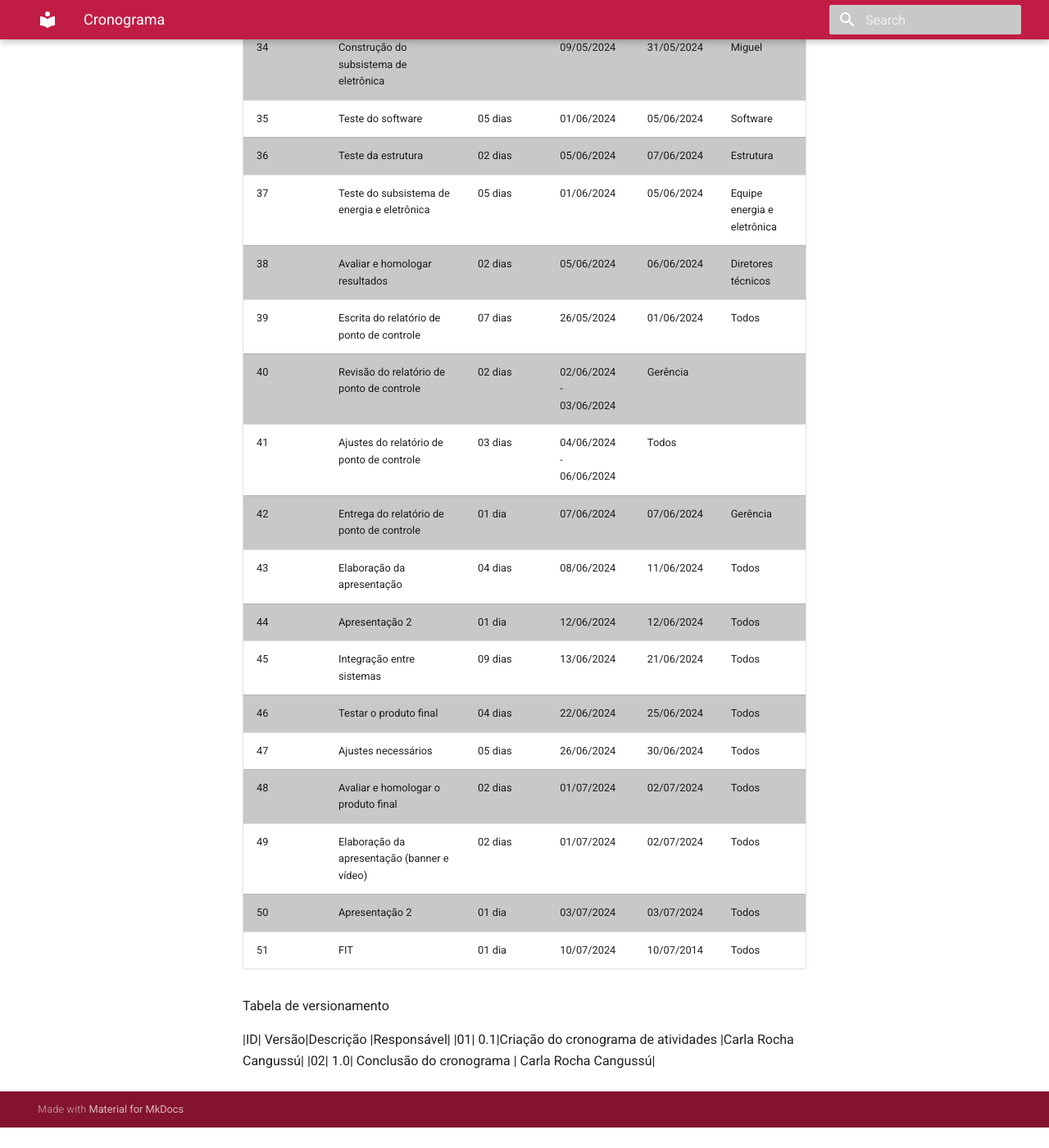
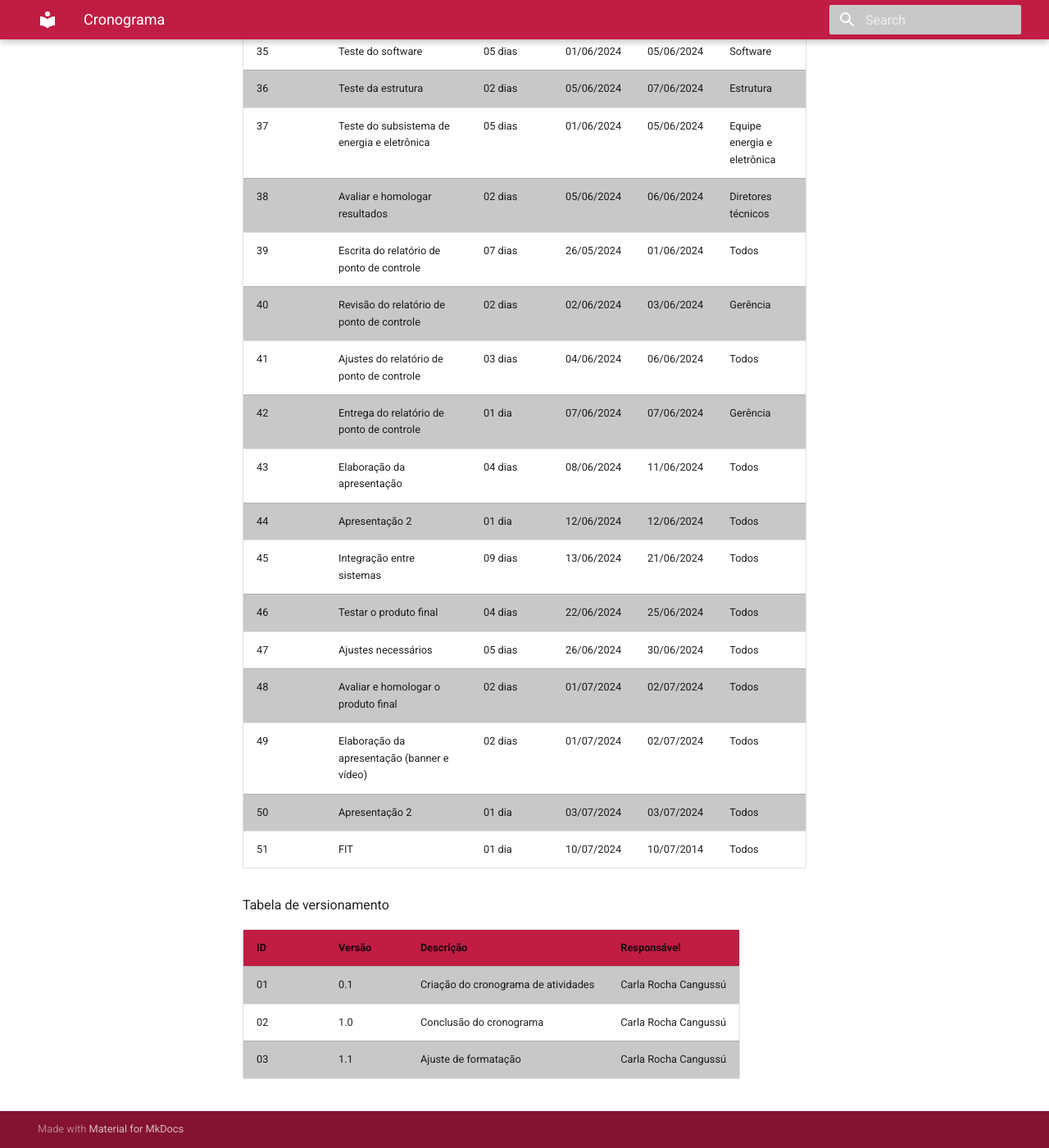
Before and after one commit to Calcioft/ScanPoint, an MkDocs documentation site: the page built from docs/geral/cronograma.md, in a window 1280 px wide and 1400 px high, scrolled down 2855 px. Shown: the whole window at 82% size. Built offline with MkDocs 1.6.1 and Material for MkDocs 9.7.7, drawn with Linux system fonts in a browser that asks for light colours; before the commit the page ends 4230 px from its top, so only the background shows below that; some of the changed lines change nothing that is shown; some of the changed text lies outside the part shown.

Commit message:
Ajuste de formatação

```diff
--- a/docs/geral/cronograma.md
+++ b/docs/geral/cronograma.md
@@ -24,26 +24,26 @@
 |18| Diagrama de pacotes|07 dias| 13/04/2024| 19/04/2024|Vinicius|
 |20| Documento de visão |07 dias|13/07/2024|19/04/2024|Brenda, Carla e Ana |
 |21| Revisão e ajuste dos  artefatos previstos na fase 2 |03 dias|20/04/2024|22/04/2024||
-|22|Escrita do relatório de ponto de controle|07 dias| 23/04/2024 |29/04/2024|Todos|
-|23| Aquisição dos materiais |29/04/2024| 15/05/2024| cada sub grupo|
-|24| Revisão do relatório de ponto de controle 1|02 dias|29/04/2024 | 30/04/2024| Gerência |
-|25| Ajustes do relatório de ponto de controle 1|03 dias|30/04/2024 | 02/05/2024| Todos |
-|26| Entrega do relatório de ponto de controle 1|01 dia| 03/05/2024| 03/05/2024 | Gerência|
-|27| Elaboração da apresentação| 03 dias| 04/05/2024 | 07/05/2024| Todos|
-|28| Apresentação 1 |01 dia|08/05/2024| 08/05/2024|Todos|
-|29| Protótipo de alta fidelidade de software e documento de identidade|
+|22| Protótipo de alta fidelidade de software e documento de identidade|07 dias|23/04/2024| 29/04/2024||
+|23| Escrita do relatório de ponto de controle|07 dias| 23/04/2024 |29/04/2024|Todos|
+|24| Aquisição dos materiais |17 dias|29/04/2024| 15/05/2024| cada sub grupo|
+|25| Revisão do relatório de ponto de controle 1|02 dias|29/04/2024 | 30/04/2024| Gerência |
+|26| Ajustes do relatório de ponto de controle 1|03 dias|30/04/2024 | 02/05/2024| Todos |
+|27| Entrega do relatório de ponto de controle 1|01 dia| 03/05/2024| 03/05/2024 | Gerência|
+|28| Elaboração da apresentação| 03 dias| 04/05/2024 | 07/05/2024| Todos|
+|29| Apresentação 1 |01 dia|08/05/2024| 08/05/2024|Todos|
 |30| Desenvolvimento do software |23 dias|09/05/2024 | 31/05/2024| Equipe de software|
 |31| Cálculo estrutural| 07 dias |09/05/2024| 15/05/2024 |Equipe de estrutura|
 |32| Construção da estrutura |20 dias|16/05/2024 |04/06/2024 |Equipe de Estrutura|
-|33| Construção do subsistema de energia| |09/05/2024|31/05/2024|Equipe de energia|
-|34| Construção do subsistema de eletrônica| |09/05/2024|31/05/2024|Miguel|
+|33| Construção do subsistema de energia| 23 dias |09/05/2024|31/05/2024|Equipe de energia|
+|34| Construção do subsistema de eletrônica|23 dias|09/05/2024|31/05/2024|Miguel|
 |35| Teste do software |05 dias|01/06/2024|05/06/2024|Software|
 |36| Teste da estrutura|02 dias|05/06/2024|07/06/2024|Estrutura|
 |37| Teste do subsistema de energia e eletrônica|05 dias|01/06/2024|05/06/2024|Equipe energia e eletrônica|
 |38| Avaliar e homologar resultados|02 dias|05/06/2024|06/06/2024|Diretores técnicos|
 |39| Escrita do relatório de ponto de controle|07 dias| 26/05/2024 |01/06/2024|Todos|
-|40| Revisão do relatório de ponto de controle|02 dias|02/06/2024 - 03/06/2024| Gerência|
-|41| Ajustes do relatório de ponto de controle |03 dias|04/06/2024 - 06/06/2024| Todos|
+|40| Revisão do relatório de ponto de controle|02 dias|02/06/2024 | 03/06/2024| Gerência|
+|41| Ajustes do relatório de ponto de controle |03 dias|04/06/2024 | 06/06/2024| Todos|
 |42| Entrega do relatório de ponto de controle |01 dia| 07/06/2024| 07/06/2024 | Gerência|
 |43| Elaboração da apresentação| 04 dias| 08/06/2024 | 11/06/2024| Todos|
 |44| Apresentação 2 |01 dia|12/06/2024| 12/06/2024|Todos|
@@ -58,5 +58,7 @@
 Tabela de versionamento
 
 |ID| Versão|Descrição |Responsável|
+|---|------|----------|-----------|
 |01| 0.1|Criação do cronograma de atividades |Carla Rocha Cangussú|
 |02| 1.0| Conclusão do cronograma | Carla Rocha Cangussú|
+|03 | 1.1 | Ajuste de formatação | Carla Rocha Cangussú|
```
